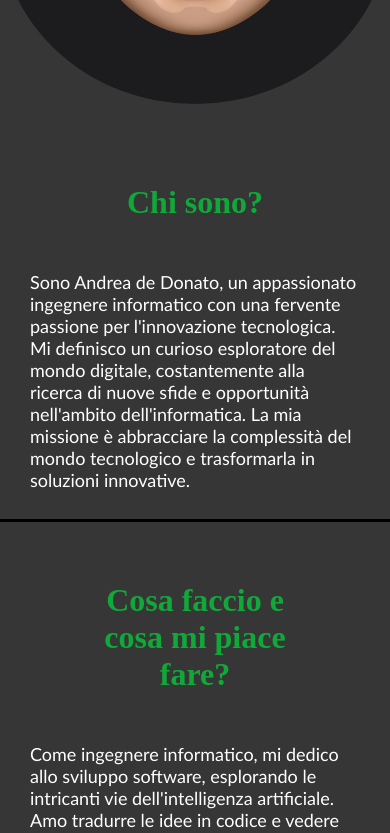
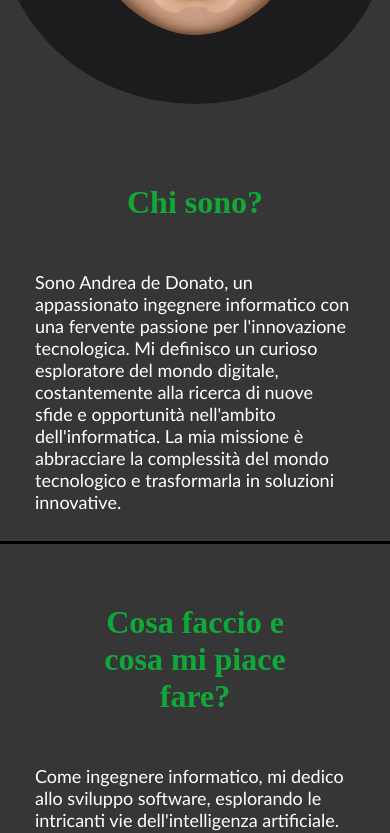
Before and after one commit to dedo99/dedo99.github.io, an Angular app: page /homepage in a window 390 px wide. Shown: the part 1120-1953 px from the top of the page. Built offline with nearby package versions, Linux system fonts and the light colour scheme.

Commit message:
small changes

```diff
--- a/src/app/homepage/homepage.component.css
+++ b/src/app/homepage/homepage.component.css
@@ -113,6 +113,6 @@
     }
 
     .split_area .text_content{
-        margin: 10px 30px;
+        margin: 10px 35px;
     }
   }
```
